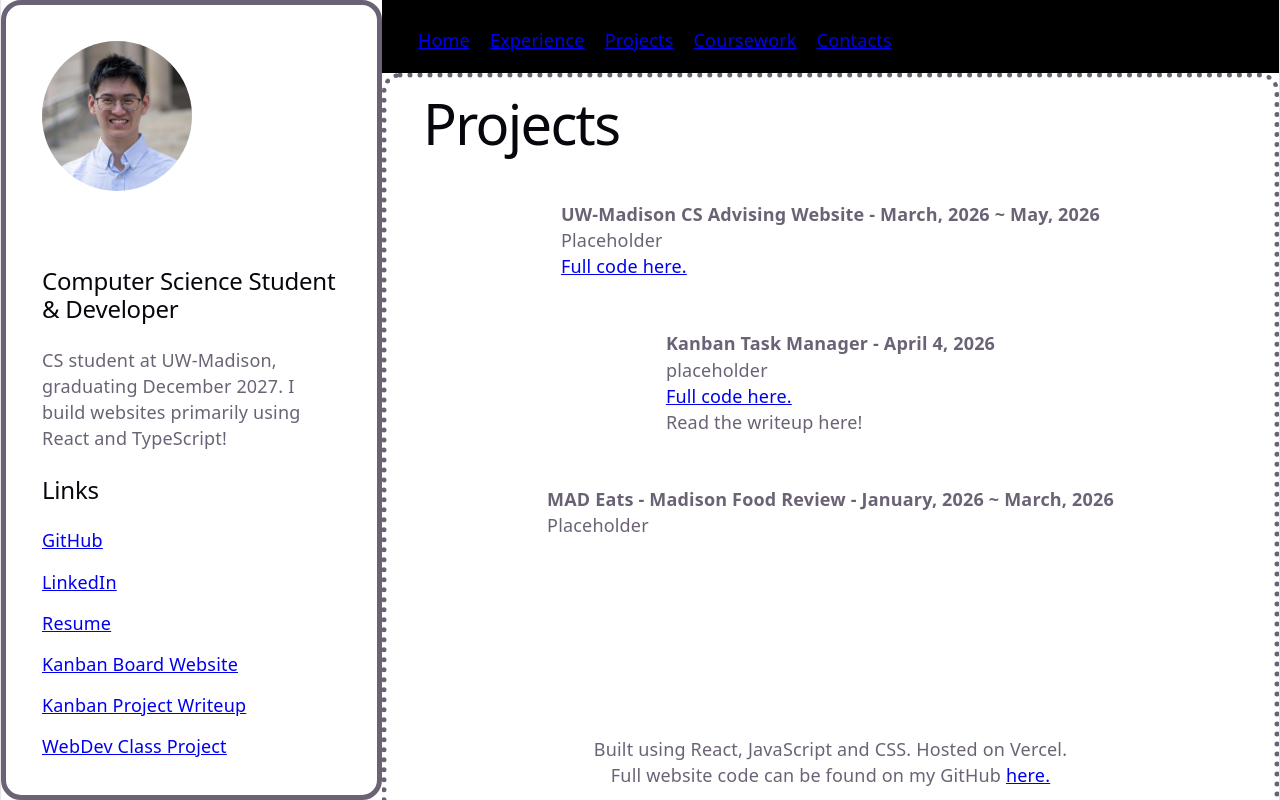
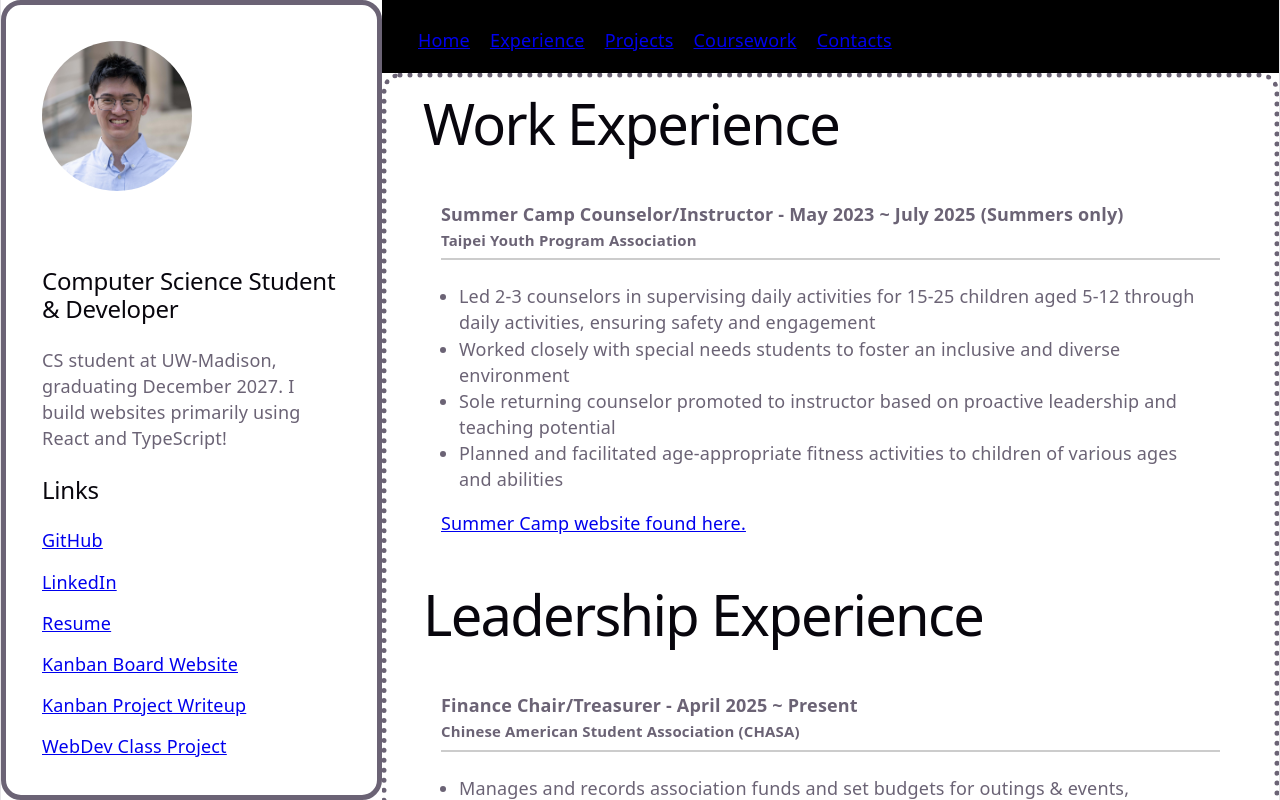
Before and after one commit to TT6577/personal-website, a React (Vite) app: page /experience in a window 1280 px wide. Built offline with nearby package versions, Linux system fonts and the light colour scheme.

Commit message:
added scroll to top component

```diff
--- a/src/App.jsx
+++ b/src/App.jsx
@@ -17,12 +17,20 @@ import {
 import { AnimatePresence, dimensionValueTypes, motion } from "framer-motion";
 
 // Different pages
-import { BrowserRouter, Routes, Route, Link, useLocation  } from "react-router-dom";
+import {
+  BrowserRouter,
+  Routes,
+  Route,
+  Link,
+  useLocation,
+} from "react-router-dom";
 import Home from "./pages/Home.jsx";
 import Experience from "./pages/Experience.jsx";
 import Projects from "./pages/Projects.jsx";
 import Coursework from "./pages/Coursework.jsx";
 import Contacts from "./pages/Contacts.jsx";
+
+import ScrollToTop from "./components/ScrollToTop.jsx";
 
 // Vercel Analytics
 import { Analytics } from "@vercel/analytics/react";
@@ -48,12 +56,12 @@ function AnimatedRoutes() {
 }
 
 function App() {
-
   return (
     <>
       <Analytics />
       <div style={{ height: "100vh", overflow: "hidden" }}>
         <BrowserRouter>
+          <ScrollToTop />
           {/* Main div holding all content */}
           <div className={"flex-side"} style={{ height: "100%", gap: "0px" }}>
             {/* Left side of the screen, where the header goes */}
@@ -80,7 +88,11 @@ function App() {
                 }}
               />
               <p
-              style={{ fontSize: "50px", color: "white", marginBottom: "10px" }}
+                style={{
+                  fontSize: "50px",
+                  color: "white",
+                  marginBottom: "10px",
+                }}
               >
                 Tyler Tang
               </p>
@@ -116,6 +128,7 @@ function App() {
 
             {/* Right side of screen, where most of the content goes */}
             <div
+              id="content"
               style={{
                 flex: 3,
                 overflowY: "scroll",
@@ -148,7 +161,7 @@ function App() {
                   paddingBottom: "2rem",
                   paddingRight: "2rem",
                   minHeight: "90.5%",
-                overflow: 'hidden',
+                  overflow: "hidden",
                 }}
               >
                 <AnimatedRoutes />
@@ -156,7 +169,10 @@ function App() {
                 <p style={{ width: "60%", margin: "0 auto" }}>
                   Built using React, JavaScript and CSS. Hosted on Vercel. Full
                   website code can be found on my GitHub{" "}
-                <a href="https://github.com/TT6577/personal-website" target="_blank">
+                  <a
+                    href="https://github.com/TT6577/personal-website"
+                    target="_blank"
+                  >
                     here.
                   </a>
                 </p>
--- /dev/null
+++ b/src/components/ScrollToTop.jsx
@@ -0,0 +1,16 @@
+import { useEffect } from "react";
+import { useLocation } from "react-router-dom";
+
+export default function ScrollToTop() {
+  const location = useLocation();
+
+  useEffect(() => {
+    setTimeout(() => {
+      document
+        .querySelector("#content")
+        .scrollTo({ top: 0 });
+    }, 300); // 300ms delay
+  }, [location.pathname]);
+
+  return null;
+}
--- a/src/pages/Experience.jsx
+++ b/src/pages/Experience.jsx
@@ -1,4 +1,10 @@
 import { motion } from "framer-motion";
+import { Link } from "react-router-dom";
+import chargedfield from "../assets/chargedfield.JPG";
+import hockeybasketball from "../assets/hockeybasketball.JPG";
+import littlepaperhat from "../assets/littlepaperhat.jpg";
+import playwithwater from "../assets/playwithwater.jpg";
+import rexthomaspic from "../assets/rexthomaspic.JPG";
 
 export default function Experience() {
   return (
@@ -8,76 +14,118 @@ export default function Experience() {
       exit={{ opacity: 0, y: -20 }}
       transition={{ duration: 0.3 }}
     >
-      <div className={"flex-down"} style={{ textAlign: "left", alignContent: 'left' }}>
-        <h1>Projects</h1>
-        <div
-          className="card"
-          onClick={() => window.open("https://tt6577.github.io/p2/", "_blank")}
-          style={{ cursor: "pointer" }}
-        >
+      <div
+        className={"flex-down"}
+        style={{ textAlign: "left", alignContent: "left" }}
+      >
+        <h1>Work Experience</h1>
+        <div className="card">
           <div className="container">
             <h4>
-              <b>UW-Madison CS Advising Website</b> - March, 2026 ~ May, 2026
+              <b>Summer Camp Counselor/Instructor</b> - May 2023 ~ July 2025 (Summers
+              only)
             </h4>
-            <p>Placeholder</p>
+            <h5>Taipei Youth Program Association</h5>
+            <hr style={{ border: "1px solid #ccc", margin: "5px 0" }} />
+            <ul style={{ padding: "1rem" }}>
+              <li>
+                Led 2-3 counselors in supervising daily activities for 15-25
+                children aged 5-12 through daily activities, ensuring safety and
+                engagement
+              </li>
+              <li>
+                Worked closely with special needs students to foster an
+                inclusive and diverse environment
+              </li>
+              <li>
+                Sole returning counselor promoted to instructor based on
+                proactive leadership and teaching potential
+              </li>
+              <li>
+                Planned and facilitated age-appropriate fitness activities to
+                children of various ages and abilities
+              </li>
+            </ul>
             <a
-              href="https://github.com/TT6577/p2"
+              href="https://www.typa.org.tw/course/summer-camps/day-camp-a-taste-of-typa-2/"
               target="_blank"
               onClick={(e) => e.stopPropagation()} // prevents card click from firing too
             >
-              Full code here.
+              Summer Camp website found here.
             </a>
           </div>
         </div>
 
-        <div
-          className="card"
-          onClick={() =>
-            window.open("https://kanban-app-prototype.vercel.app/", "_blank")
-          }
-          style={{ cursor: "pointer" }}
-        >
+        <h1>Leadership Experience</h1>
+
+        <div className="card">
           <div className="container">
             <h4>
-              <b>Kanban Task Manager</b> - April 4, 2026
+              <b>Finance Chair/Treasurer</b> - April 2025 ~ Present
             </h4>
-            <p>placeholder</p>
+            <h5>Chinese American Student Association (CHASA)</h5>
+            <hr style={{ border: "1px solid #ccc", margin: "5px 0" }} />
+            <ul style={{ padding: "1rem" }}>
+              <li>
+                Manages and records association funds and set budgets for
+                outings & events, ~8000USD total yearly budget
+              </li>
+              <li>
+                Organizes fundraising events and collaboration opportunities
+                with local restaurants
+              </li>
+              <li>
+                Group lead for concessions at UW-Madison affiliated sports
+                centers in order to raise money for events
+              </li>
+            </ul>
             <a
-              href="https://github.com/TT6577/kanban-app-prototype"
+              href=""
               target="_blank"
               onClick={(e) => e.stopPropagation()} // prevents card click from firing too
             >
-              Full code here.
-            </a>
-            <br />
-            <a
-              target="_blank"
-              onClick={(e) => e.stopPropagation()} // prevents card click from firing too
-            >
-              Read the writeup here!
+              My in-progress CHASA website link will be here once I am done with it!
             </a>
           </div>
         </div>
 
-        <div
-          className="card"
-          onClick={() =>
-            window.open(
-              "https://rainbow-mousse-9e3439.netlify.app/cs272-wordpress.cs.wisc.edu/s26/p2-site/index.html",
-              "_blank",
-            )
-          }
-          style={{ cursor: "pointer" }}
-        >
+        <div className="card">
           <div className="container">
             <h4>
-              <b>MAD Eats - Madison Food Review</b> - January, 2026 ~ March,
-              2026
+              <b>Statistics Programmer & Scout Manager</b> - April 2023 ~ July
+              2024
             </h4>
-            <p>
-              Placeholder
-            </p>
+            <h5>FIRST Robotics Competition</h5>
+            <hr style={{ border: "1px solid #ccc", margin: "5px 0" }} />
+            <ul style={{ padding: "1rem" }}>
+              <li>
+                Sole developer of statistics recording website used across two
+                FRC teams in multiple international competitions
+              </li>
+              <li>
+                Communicated game plans and scouting data between scouting and
+                driver teams
+              </li>
+              <li>
+                Analyzed game data through the website to predict game outcomes
+                and prepare game plans
+              </li>
+              <li>
+                Managed multiple teams of scouts to record data and interview
+                teams to create alliances & mentored programmers
+              </li>
+            </ul>
+            <p>See more about scouting website on <Link to="/projects">projects</Link> page</p>
           </div>
+        </div>
+
+        <h1>Gallery</h1>
+        <div className={"flex-down"}>
+          <img src={chargedfield} />
+          <img src={rexthomaspic} />
+          <img src={playwithwater} />
+          <img src={hockeybasketball} />
+          <img src={littlepaperhat} />
         </div>
       </div>
     </motion.div>
```
Lines whose indentation alone changed are shown as unchanged.
